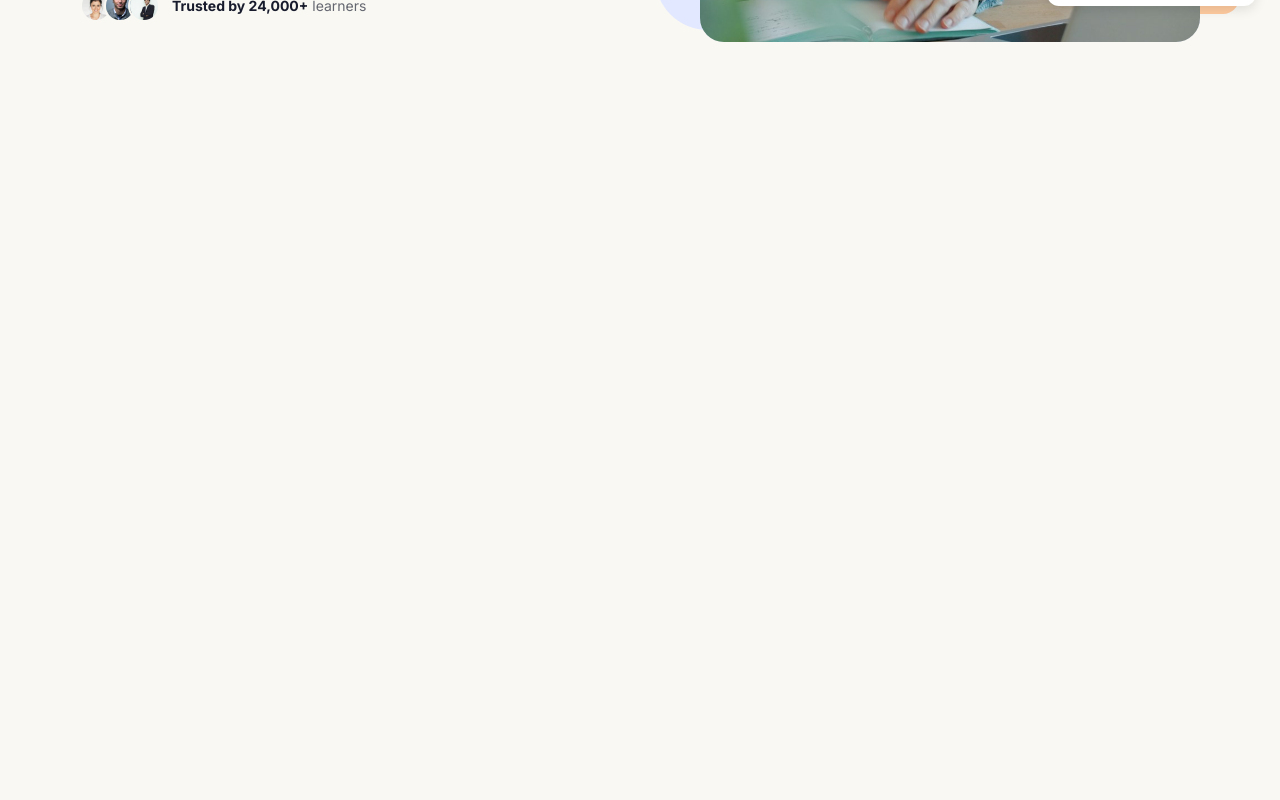
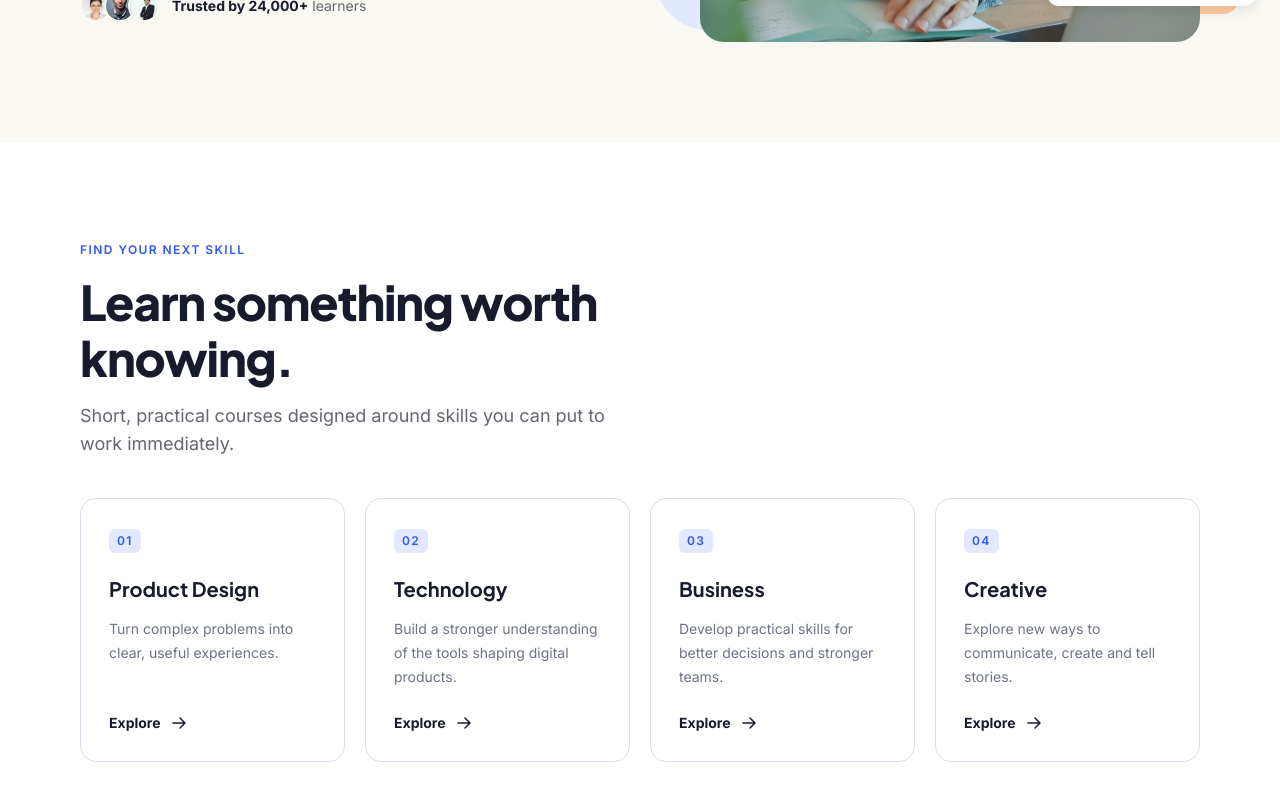
Before and after one commit to jhemi-cristina/site-luma, a Next.js app: page / in a window 1280 px wide. Shown: the part 648-1448 px from the top of the page. Before the commit the page ends 800 px from the top, so only its background shows below. Built offline with nearby package versions, Linux system fonts and the light colour scheme; no server answers.

Commit message:
feat: add categories section

```diff
--- a/src/app/page.tsx
+++ b/src/app/page.tsx
@@ -1,4 +1,5 @@
 import { Header } from "@/components/layout/Header";
+import { Categories } from "@/components/sections/Categories";
 import { Hero } from "@/components/sections/Hero";
 
 export default function Home() {
@@ -7,6 +8,7 @@ export default function Home() {
       <Header />
       <main id="main-content">
         <Hero />
+        <Categories />
       </main>
     </>
   );
--- /dev/null
+++ b/src/components/sections/Categories/Categories.tsx
@@ -0,0 +1,23 @@
+import { Container, SectionHeading } from "@/components/ui";
+import { CategoryCard } from "./CategoryCard";
+import { useCategories } from "./useCategories";
+
+export function Categories() {
+  const { sectionId, titleId, heading, cards } = useCategories();
+
+  return (
+    <section id={sectionId} aria-labelledby={titleId} className="bg-white py-15 lg:py-25">
+      <Container>
+        <SectionHeading id={titleId} {...heading} />
+
+        <ul className="mt-12 grid gap-4 md:grid-cols-2 lg:mt-10 lg:gap-5 xl:grid-cols-4">
+          {cards.map(({ slug, ...card }) => (
+            <li key={slug} className="flex">
+              <CategoryCard {...card} />
+            </li>
+          ))}
+        </ul>
+      </Container>
+    </section>
+  );
+}
--- /dev/null
+++ b/src/components/sections/Categories/CategoryCard.tsx
@@ -0,0 +1,33 @@
+import Image from "next/image";
+import Link from "next/link";
+import type { CategoryCardViewModel } from "./useCategories";
+
+type CategoryCardProps = Omit<CategoryCardViewModel, "slug">;
+
+export function CategoryCard({ number, title, description, href, linkLabel, linkAriaLabel }: CategoryCardProps) {
+  return (
+    <article className="group relative flex min-h-[200px] w-full flex-col rounded-2xl border border-line bg-white p-6 transition-[border-color,box-shadow,translate] duration-200 hover:border-primary/40 hover:shadow-card focus-within:border-primary/40 focus-within:shadow-card motion-safe:hover:-translate-y-1 lg:min-h-[260px] lg:p-7">
+      <span className="mt-0.5 self-start rounded-md bg-primary-light px-2 py-1 text-overline font-semibold text-primary">
+        {number}
+      </span>
+
+      <h3 className="mt-5 font-display text-h5-sm font-bold text-ink lg:text-h5">{title}</h3>
+      <p className="mt-3 text-body text-subtle">{description}</p>
+
+      <Link
+        href={href}
+        aria-label={linkAriaLabel}
+        className="mt-auto flex items-center gap-2 pt-6 text-body leading-5 font-bold text-ink after:absolute after:inset-0 after:rounded-2xl focus-visible:outline-none focus-visible:after:outline-2 focus-visible:after:outline-offset-2 focus-visible:after:outline-primary"
+      >
+        {linkLabel}
+        <Image
+          src="/icons/arrow-right.svg"
+          alt=""
+          width={20}
+          height={20}
+          className="transition-transform duration-200 motion-safe:group-hover:translate-x-1"
+        />
+      </Link>
+    </article>
+  );
+}
--- /dev/null
+++ b/src/components/sections/Categories/index.ts
@@ -0,0 +1 @@
+export { Categories } from "./Categories";
--- /dev/null
+++ b/src/components/sections/Categories/useCategories.ts
@@ -0,0 +1,19 @@
+import { categoriesData } from "@/data/categories";
+
+export function useCategories() {
+  const { eyebrow, title, description, linkLabel, items } = categoriesData;
+
+  return {
+    sectionId: "courses",
+    titleId: "categories-title",
+    heading: { eyebrow, title, description },
+    cards: items.map((item, index) => ({
+      ...item,
+      number: String(index + 1).padStart(2, "0"),
+      linkLabel,
+      linkAriaLabel: `${linkLabel} ${item.title} courses`,
+    })),
+  };
+}
+
+export type CategoryCardViewModel = ReturnType<typeof useCategories>["cards"][number];
--- /dev/null
+++ b/src/data/categories.ts
@@ -0,0 +1,47 @@
+export interface Category {
+  slug: string;
+  title: string;
+  description: string;
+  href: string;
+}
+
+export interface CategoriesData {
+  eyebrow: string;
+  title: string;
+  description: string;
+  linkLabel: string;
+  items: Category[];
+}
+
+export const categoriesData: CategoriesData = {
+  eyebrow: "Find your next skill",
+  title: "Learn something worth knowing.",
+  description: "Short, practical courses designed around skills you can put to work immediately.",
+  linkLabel: "Explore",
+  items: [
+    {
+      slug: "product-design",
+      title: "Product Design",
+      description: "Turn complex problems into clear, useful experiences.",
+      href: "#featured-course",
+    },
+    {
+      slug: "technology",
+      title: "Technology",
+      description: "Build a stronger understanding of the tools shaping digital products.",
+      href: "#featured-course",
+    },
+    {
+      slug: "business",
+      title: "Business",
+      description: "Develop practical skills for better decisions and stronger teams.",
+      href: "#featured-course",
+    },
+    {
+      slug: "creative",
+      title: "Creative",
+      description: "Explore new ways to communicate, create and tell stories.",
+      href: "#featured-course",
+    },
+  ],
+};
```
Also changed, not shown: public/icons/arrow-right.svg (added).
